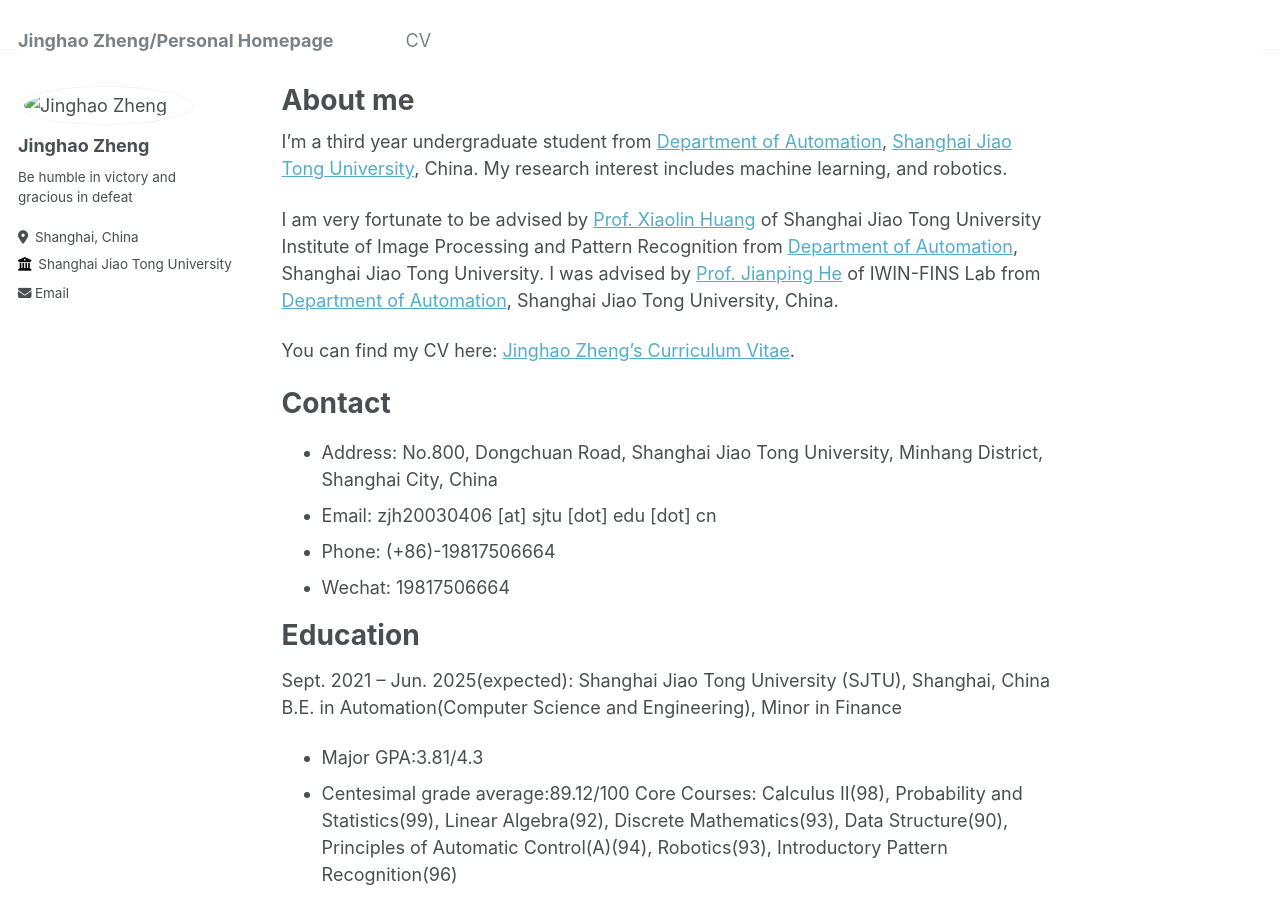
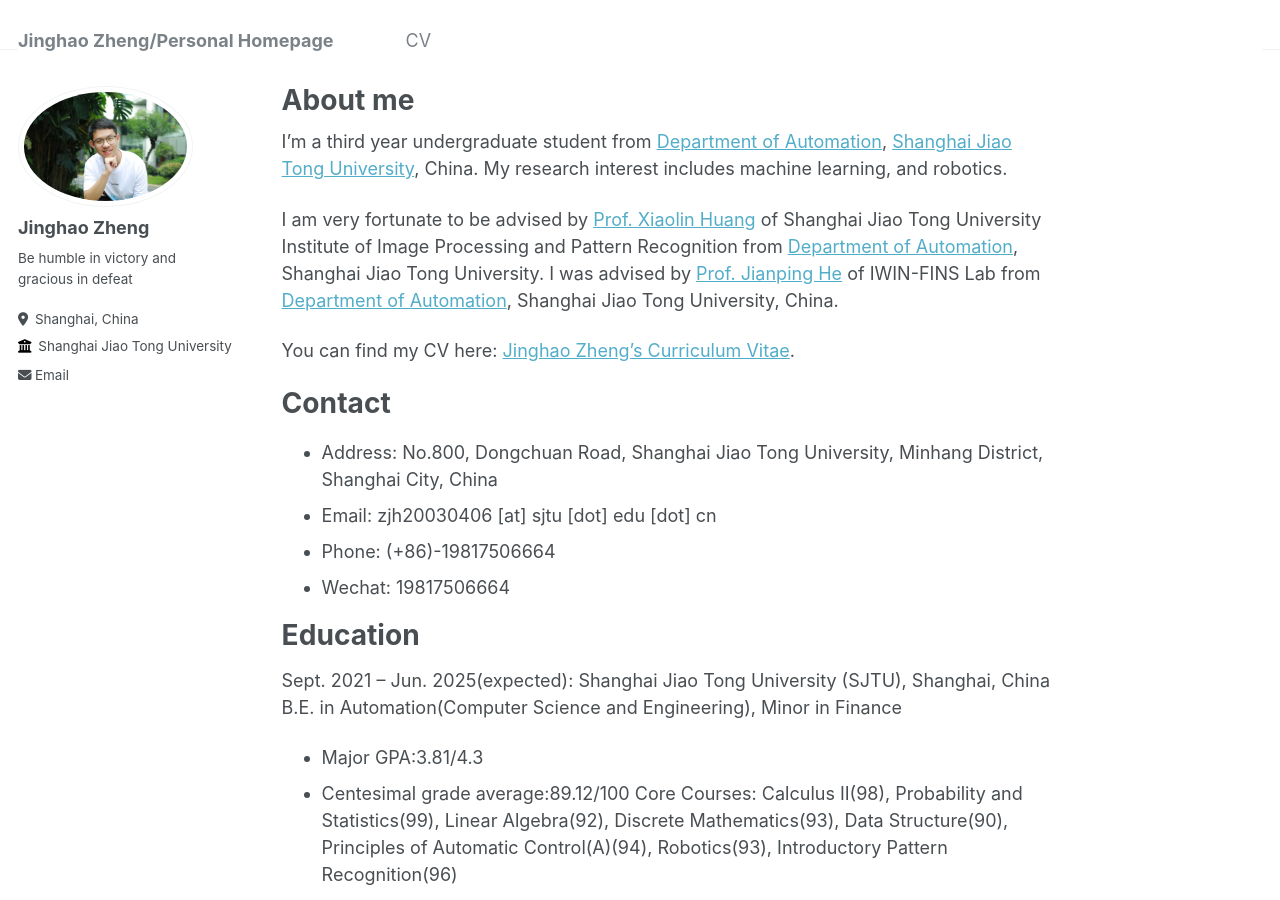
Before and after one commit to JinghaoZheng/JinghaoZheng.github.io, a Jekyll site: the page built from _pages/about.md, in a window 1280 px wide and 900 px high. Built offline with Jekyll 4.4.1, drawn with Linux system fonts in a browser that asks for light colours.

Commit message:
Update _config.yml

```diff
--- a/_config.yml
+++ b/_config.yml
@@ -21,7 +21,7 @@ repository               : "JinghaoZheng/JinghaoZheng.github.io"
 #               Additional customization can be done by editing /_includes/author-profile.html
 author:
   # Biographic information
-  avatar           : "images/Me!.png"
+  avatar           : "Me!.png"
   name             : "Jinghao Zheng"
   pronouns         : # example: "she/her"
   bio              : "Be humble in victory and gracious in defeat"
```
